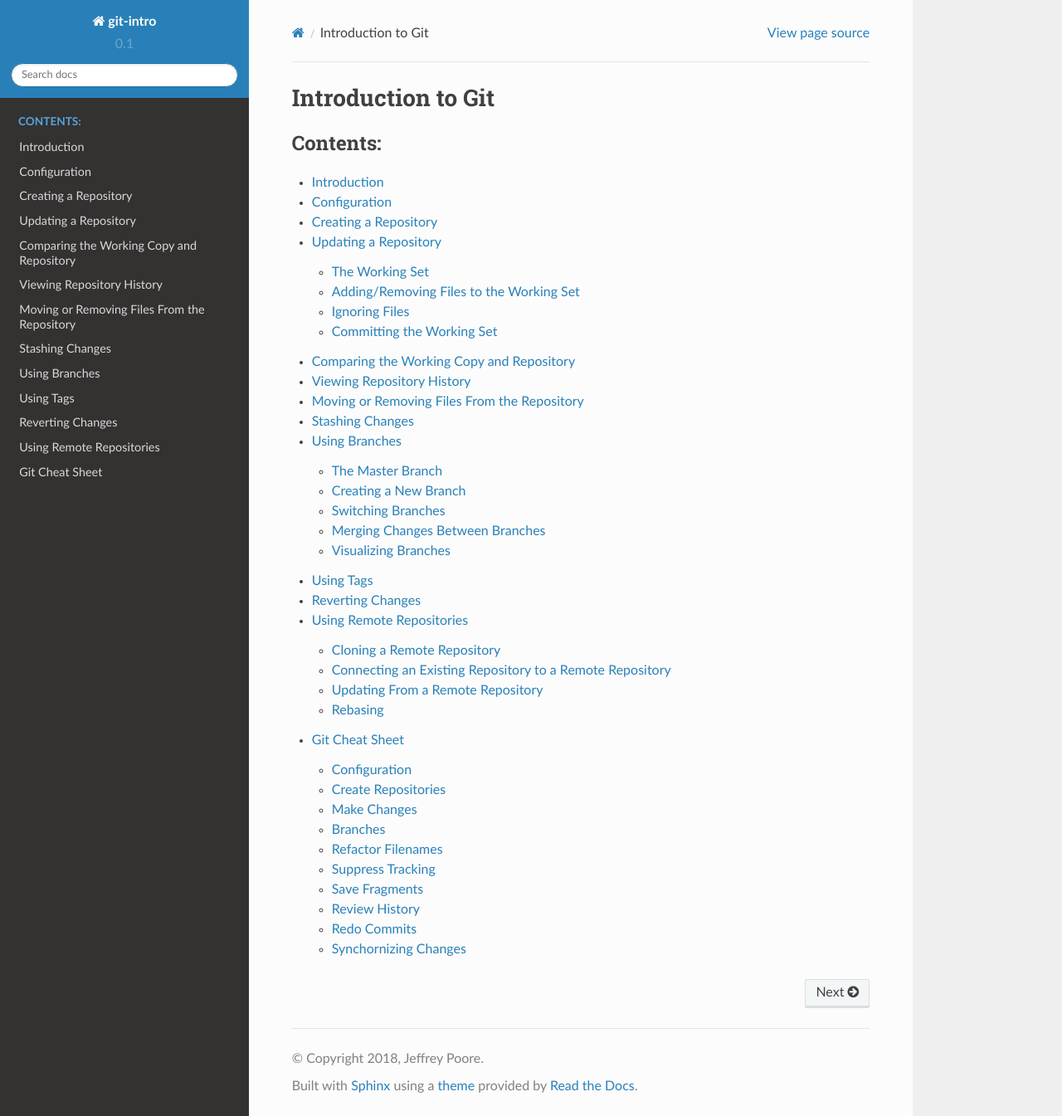
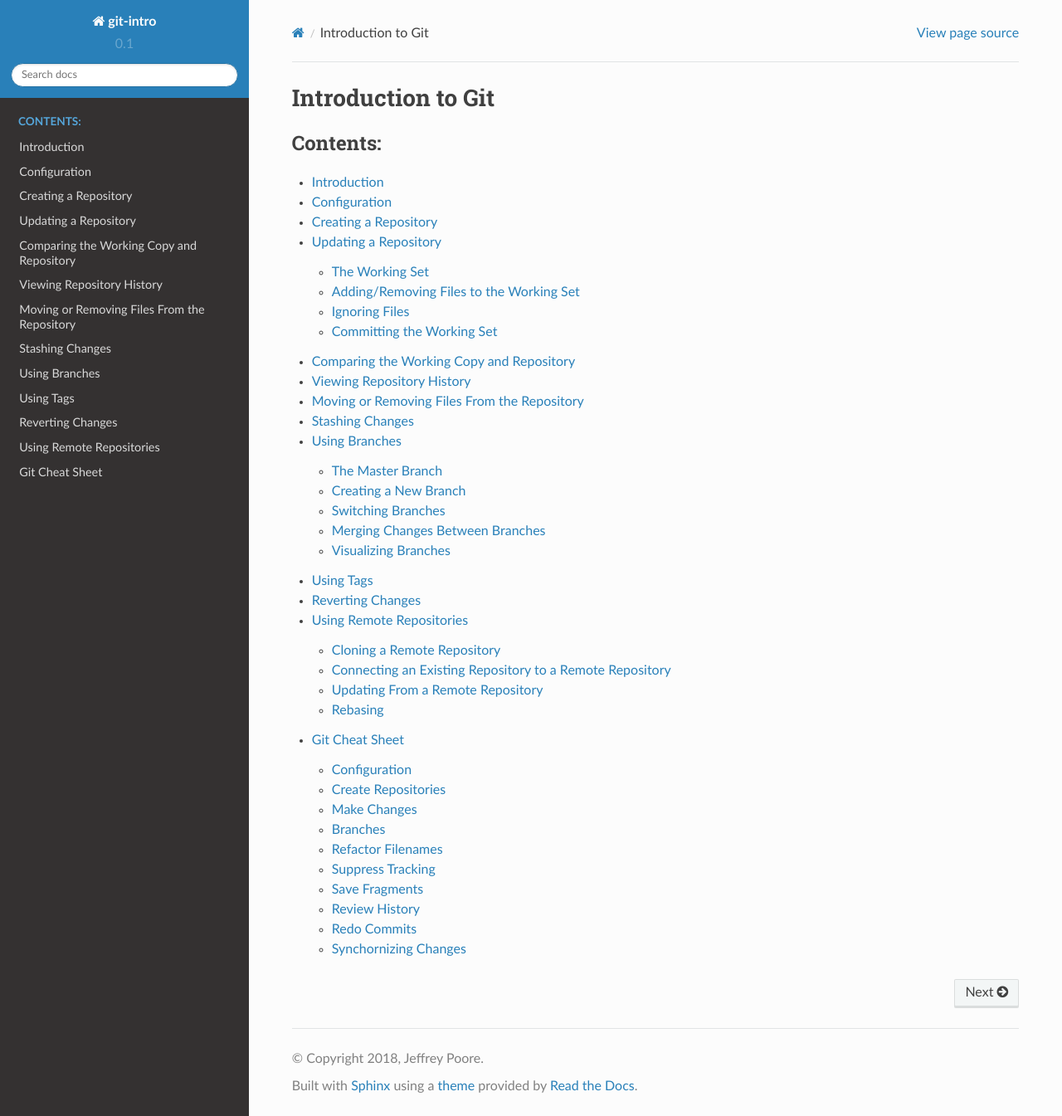
Before and after one commit to gobikannanp/git-intro, a Sphinx documentation site: the page built from source/index.rst, in a window 1280 px wide and 1345 px high. Shown: the whole window at 83% size. Built offline with Sphinx 7.4.7 and the Read the Docs theme 2.0.0, drawn with Linux system fonts in a browser that asks for light colours; formulas are drawn with MathJax 3.

Commit message:
inlining a css so that I can tweak the look

```diff
--- a/source/_static/css/custom.css
+++ b/source/_static/css/custom.css
@@ -1,3 +1,5 @@
+@import url("theme.css");
+
 .wy-nav-content {
     max-width: none;
 }
--- a/source/conf.py
+++ b/source/conf.py
@@ -87,6 +87,7 @@ todo_include_todos = True
 # a list of builtin themes.
 #
 html_theme = 'sphinx_rtd_theme'
+html_style = 'css/custom.css'
 
 # Theme options are theme-specific and customize the look and feel of a theme
 # further.  For a list of options available for each theme, see the
--- a/source/templates/layout.html
+++ /dev/null
@@ -1,4 +0,0 @@
-{% extends "!layout.html" %}
-{% block extrahead %}
-  <link href="{{ pathto('_static/css/custom.css', True) }}" rel="stylesheet" type="text/css">
-{% endblock %}
```
